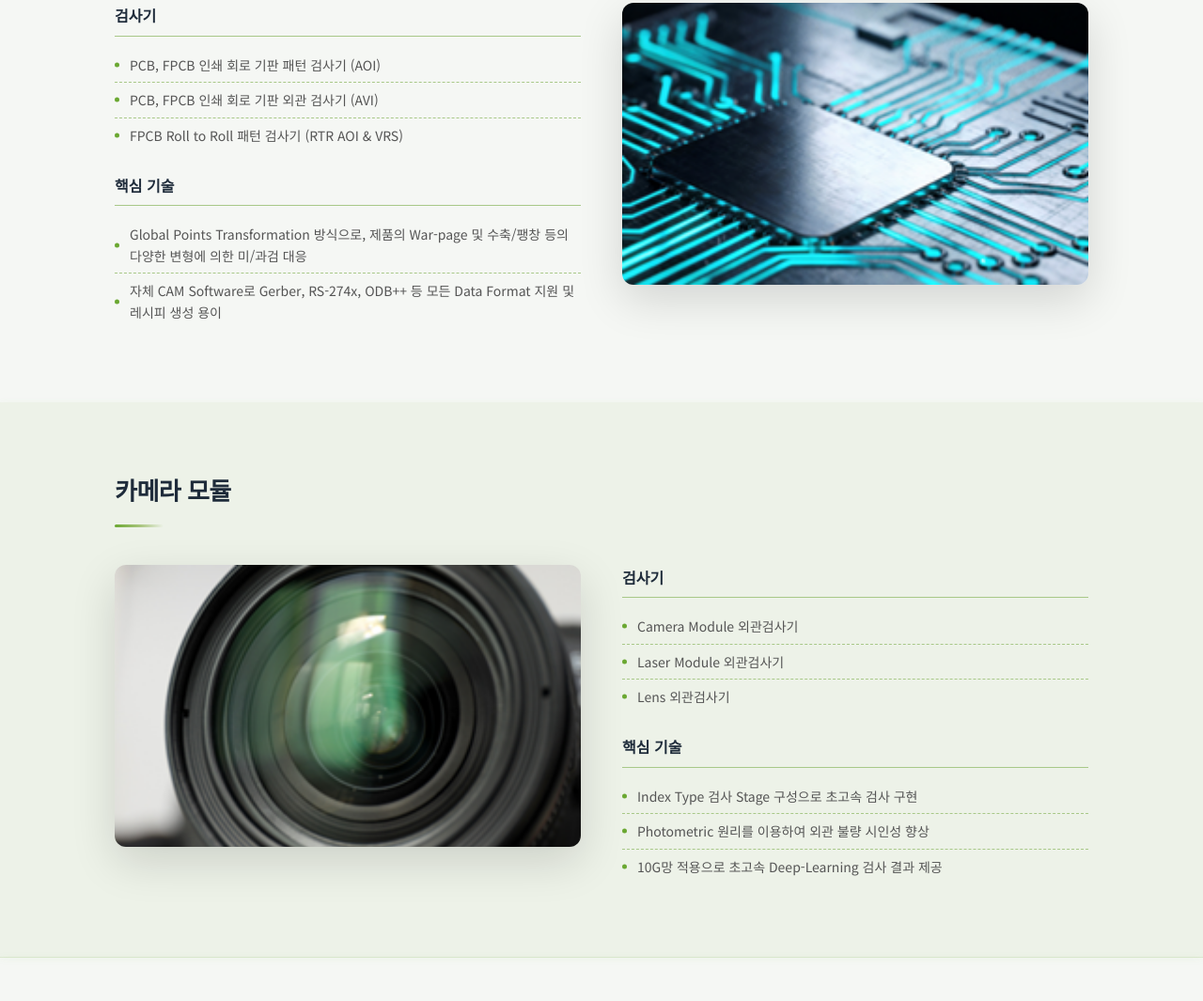
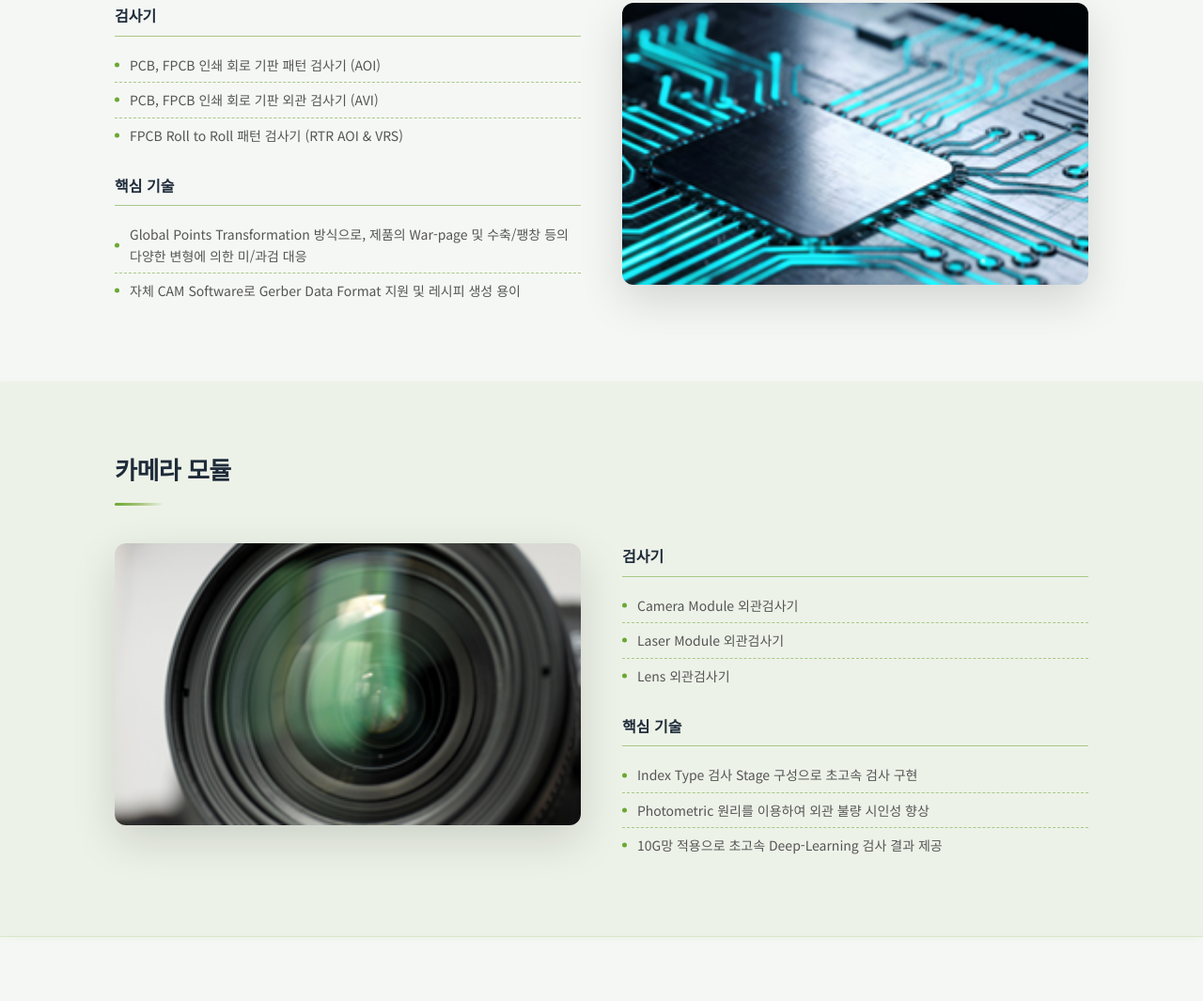
Before and after one commit to On-Spec/OnSpec_Homepage, a plain HTML site: page OnSpec_Homepage/wwwroot/business.html in a window 1280 px wide. Shown: the part 923-1988 px from the top of the page at 94% size. Drawn offline with Linux system fonts and the light colour scheme; no server answers.

Commit message:
- Cam Station 문구 변경.

```diff
--- a/OnSpec_Homepage/wwwroot/business.html
+++ b/OnSpec_Homepage/wwwroot/business.html
@@ -129,7 +129,7 @@
                         <h3 data-i18n="biz-h3-features">핵심 기술</h3>
                         <ul class="biz-list">
                             <li data-i18n="biz-pcb-f1">Global Points Transformation 방식으로, 제품의 War-page 및 수축/팽창 등의 다양한 변형에 의한 미/과검 대응</li>
-                            <li data-i18n="biz-pcb-f2">자체 CAM Software로 Gerber, RS-274x, ODB++ 등 모든 Data Format 지원 및 레시피 생성 용이</li>
+                            <li data-i18n="biz-pcb-f2">자체 CAM Software로 Gerber Data Format 지원 및 레시피 생성 용이</li>
                         </ul>
                     </div>
                 </div>
--- a/OnSpec_Homepage/wwwroot/lang.js
+++ b/OnSpec_Homepage/wwwroot/lang.js
@@ -95,7 +95,7 @@ var TRANSLATIONS = {
         'biz-pcb-m2': 'PCB, FPCB 인쇄 회로 기판 외관 검사기 (AVI)',
         'biz-pcb-m3': 'FPCB Roll to Roll 패턴 검사기 (RTR AOI &amp; VRS)',
         'biz-pcb-f1': 'Global Points Transformation 방식으로, 제품의 War-page 및 수축/팽창 등의 다양한 변형에 의한 미/과검 대응',
-        'biz-pcb-f2': '자체 CAM Software로 Gerber, RS-274x, ODB++ 등 모든 Data Format 지원 및 레시피 생성 용이',
+        'biz-pcb-f2': '자체 CAM Software로 Gerber Data Format 지원 및 레시피 생성 용이',
 
         /* ── business.html – Camera ── */
         'biz-camera-m1': 'Camera Module 외관검사기',
@@ -208,7 +208,7 @@ var TRANSLATIONS = {
         'biz-pcb-m2': 'PCB, FPCB printed circuit board appearance inspection system (AVI)',
         'biz-pcb-m3': 'FPCB Roll to Roll pattern inspection system (RTR AOI &amp; VRS)',
         'biz-pcb-f1': 'Global Points Transformation method to handle various deformations such as warpage and expansion/contraction, reducing false positives',
-        'biz-pcb-f2': 'In-house CAM Software supports all data formats including Gerber, RS-274x, ODB++ with easy recipe creation',
+        'biz-pcb-f2': 'Proprietary CAM software featuring Gerber data support and easy recipe generation',
 
         /* ── business.html – Camera ── */
         'biz-camera-m1': 'Camera Module appearance inspection system',
```
